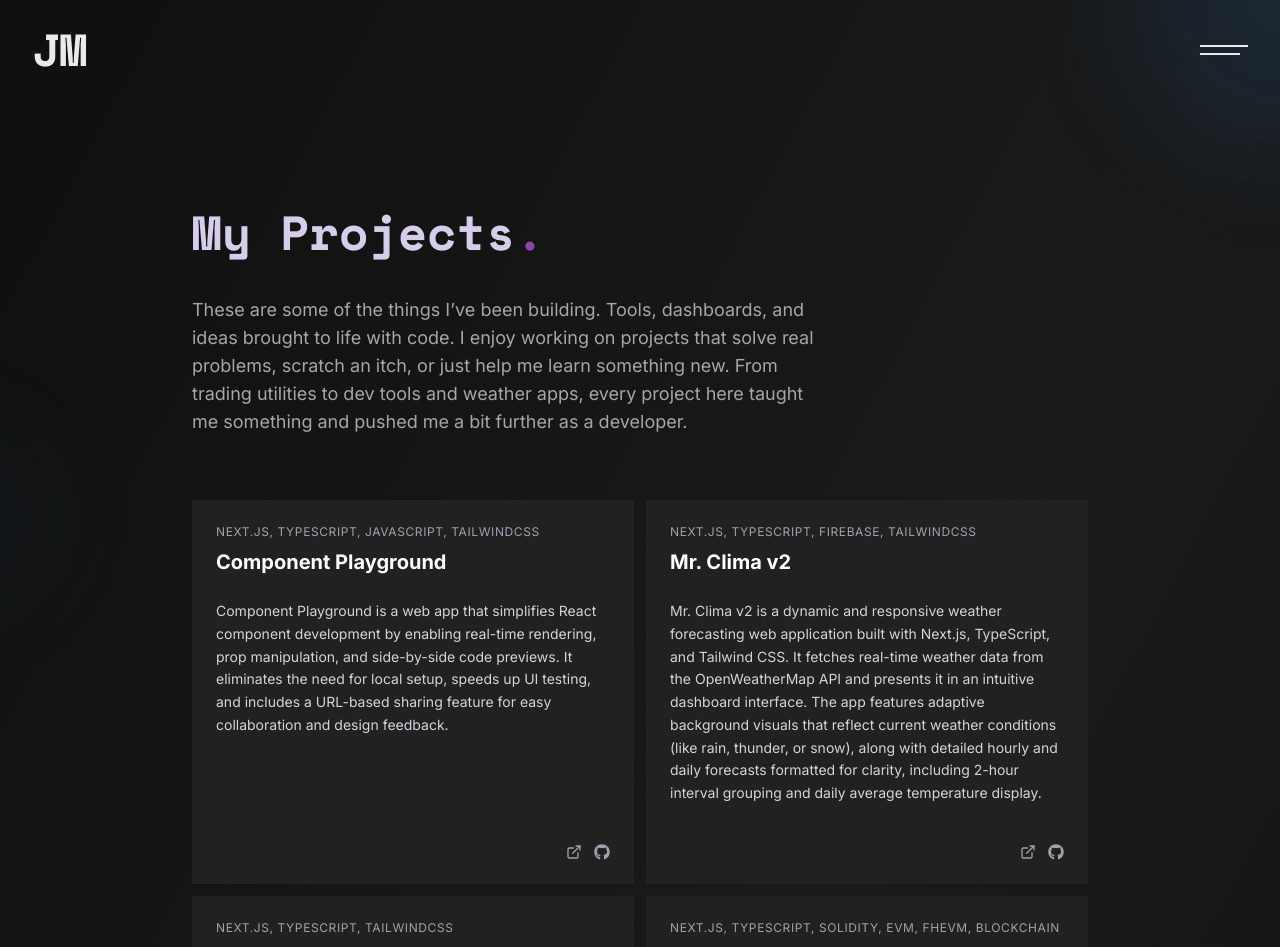
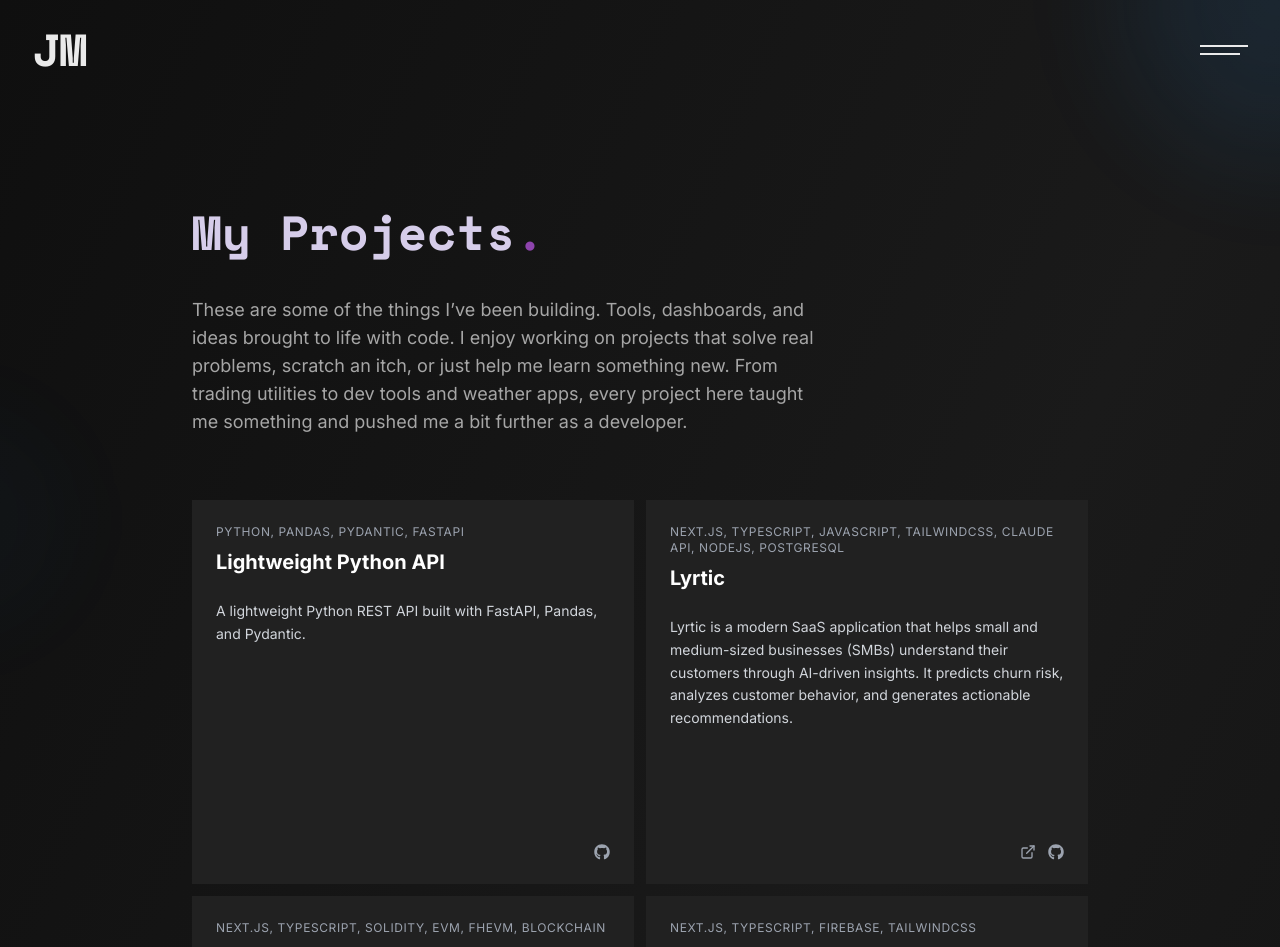
Before and after one commit to J0shcodes/my-portfolio-updated, a Next.js app: page /projects in a window 1280 px wide. Shown: the top 947 px of the page. Built offline with nearby package versions, Linux system fonts and the light colour scheme.

Commit message:
Updating project section

```diff
--- a/data/projectData.ts
+++ b/data/projectData.ts
@@ -1,28 +1,33 @@
+
 export const projects = [
   {
-    title: "Component Playground",
-    technologies: ["NEXT.JS", "TYPESCRIPT", "JAVASCRIPT", "TAILWINDCSS"],
-    description:
-      "Component Playground is a web app that simplifies React component development by enabling real-time rendering, prop manipulation, and side-by-side code previews. It eliminates the need for local setup, speeds up UI testing, and includes a URL-based sharing feature for easy collaboration and design feedback.",
-    liveUrl: "https://component-playground-beta.vercel.app/",
-    githubUrl: "https://github.com/J0shcodes/component-playground",
+    title: "Lightweight Python API",
+    technologies: [
+      "PYTHON",
+      "PANDAS",
+      "Pydantic",
+      "FASTAPI",
+    ],
+    description: "A lightweight Python REST API built with FastAPI, Pandas, and Pydantic.",
+    githubUrl: "https://github.com/J0shcodes/pandas-query-api"
   },
   {
-    title: "Mr. Clima v2",
-    technologies: ["NEXT.JS", "TYPESCRIPT", "FIREBASE", "TAILWINDCSS"],
+    title: "Lyrtic",
+    technologies: [
+      "NEXT.JS",
+      "TYPESCRIPT",
+      "JAVASCRIPT",
+      "TAILWINDCSS",
+      "CLAUDE API",
+      "NODEJS",
+      "POSTGRESQL",
+    ],
     description:
-      "Mr. Clima v2 is a dynamic and responsive weather forecasting web application built with Next.js, TypeScript, and Tailwind CSS. It fetches real-time weather data from the OpenWeatherMap API and presents it in an intuitive dashboard interface. The app features adaptive background visuals that reflect current weather conditions (like rain, thunder, or snow), along with detailed hourly and daily forecasts formatted for clarity, including 2-hour interval grouping and daily average temperature display.",
-    liveUrl: "https://mr-clima-v2.vercel.app/",
-    githubUrl: "https://github.com/J0shcodes/mr-clima-v2",
+      "Lyrtic is a modern SaaS application that helps small and medium-sized businesses (SMBs) understand their customers through AI-driven insights. It predicts churn risk, analyzes customer behavior, and generates actionable recommendations.",
+    liveUrl: "https://lyrtic.vercel.app/",
+    githubUrl: "https://github.com/J0shcodes/lyrtic",
   },
-  {
-    title: "Joshua Moses Portfolio",
-    technologies: ["NEXT.JS", "TYPESCRIPT", "TAILWINDCSS"],
-    description:
-      "A personal portfolio built to showcase my projects, technical skills, and development journey. Designed with clean UI, responsive layouts, and smooth UX in mind. Built using Next.js, TypeScript, and Tailwind CSS, with a focus on clarity, speed, and storytelling. Features sections for live projects, work in progress, and a dynamic tech stack.",
-    liveUrl: "https://mr-clima-v2.vercel.app/",
-    githubUrl: "https://github.com/J0shcodes/my-portfolio-updated",
-  },
+
   {
     title: "Blindroll",
     technologies: [
@@ -38,12 +43,46 @@ export const projects = [
     liveUrl: "https://blindroll.vercel.app",
     githubUrl: "https://github.com/J0shcodes/blindroll",
   },
+
+  {
+    title: "Mr. Clima v2",
+    technologies: ["NEXT.JS", "TYPESCRIPT", "FIREBASE", "TAILWINDCSS"],
+    description:
+      "Mr. Clima v2 is a dynamic and responsive weather forecasting web application built with Next.js, TypeScript, and Tailwind CSS. It fetches real-time weather data from the OpenWeatherMap API and presents it in an intuitive dashboard interface. The app features adaptive background visuals that reflect current weather conditions (like rain, thunder, or snow), along with detailed hourly and daily forecasts formatted for clarity, including 2-hour interval grouping and daily average temperature display.",
+    liveUrl: "https://mr-clima-v2.vercel.app/",
+    githubUrl: "https://github.com/J0shcodes/mr-clima-v2",
+  },
+
+  {
+    title: "Component Playground",
+    technologies: ["NEXT.JS", "TYPESCRIPT", "JAVASCRIPT", "TAILWINDCSS"],
+    description:
+      "Component Playground is a web app that simplifies React component development by enabling real-time rendering, prop manipulation, and side-by-side code previews. It eliminates the need for local setup, speeds up UI testing, and includes a URL-based sharing feature for easy collaboration and design feedback.",
+    liveUrl: "https://component-playground-beta.vercel.app/",
+    githubUrl: "https://github.com/J0shcodes/component-playground",
+  },
+
+  {
+    title: "Joshua Moses Portfolio",
+    technologies: ["NEXT.JS", "TYPESCRIPT", "TAILWINDCSS"],
+    description:
+      "A personal portfolio built to showcase my projects, technical skills, and development journey. Designed with clean UI, responsive layouts, and smooth UX in mind. Built using Next.js, TypeScript, and Tailwind CSS, with a focus on clarity, speed, and storytelling. Features sections for live projects, work in progress, and a dynamic tech stack.",
+    liveUrl: "https://mr-clima-v2.vercel.app/",
+    githubUrl: "https://github.com/J0shcodes/my-portfolio-updated",
+  },
 ];
 
 export const workInProgress = [
   {
     title: "SemaFy",
-    technologies: ["NEXT.JS", "TYPESCRIPT", "JAVASCRIPT", "TAILWINDCSS", "BLOCKCHAIN", "AI"],
+    technologies: [
+      "NEXT.JS",
+      "TYPESCRIPT",
+      "JAVASCRIPT",
+      "TAILWINDCSS",
+      "BLOCKCHAIN",
+      "AI",
+    ],
     description:
       "semaFy converts smart contracts into clear, human-readable explanations. It helps users understand what a contract does, who controls it, and what risks they take, before interacting on-chain.",
     liveUrl: "https://component-playground-beta.vercel.app/",
```
